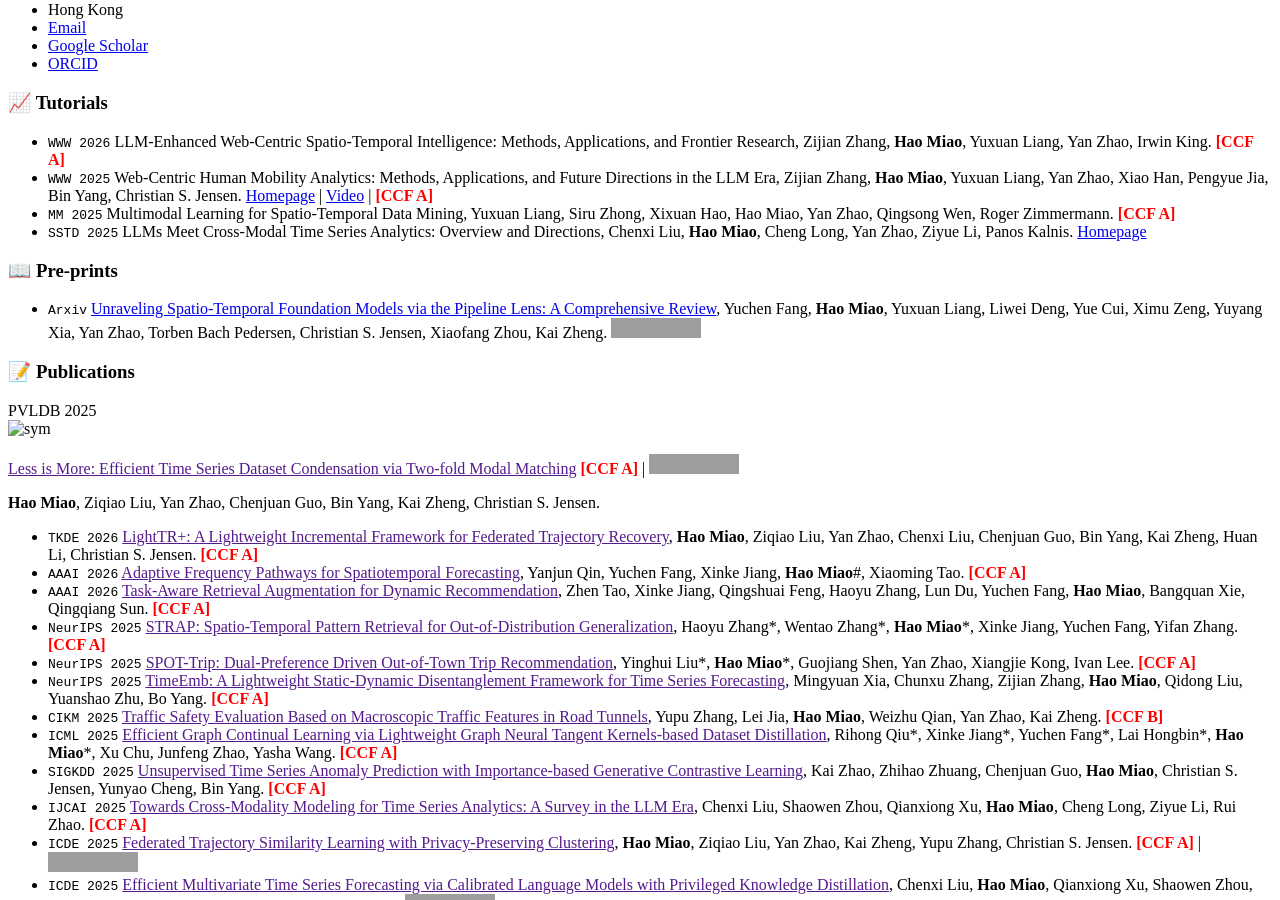
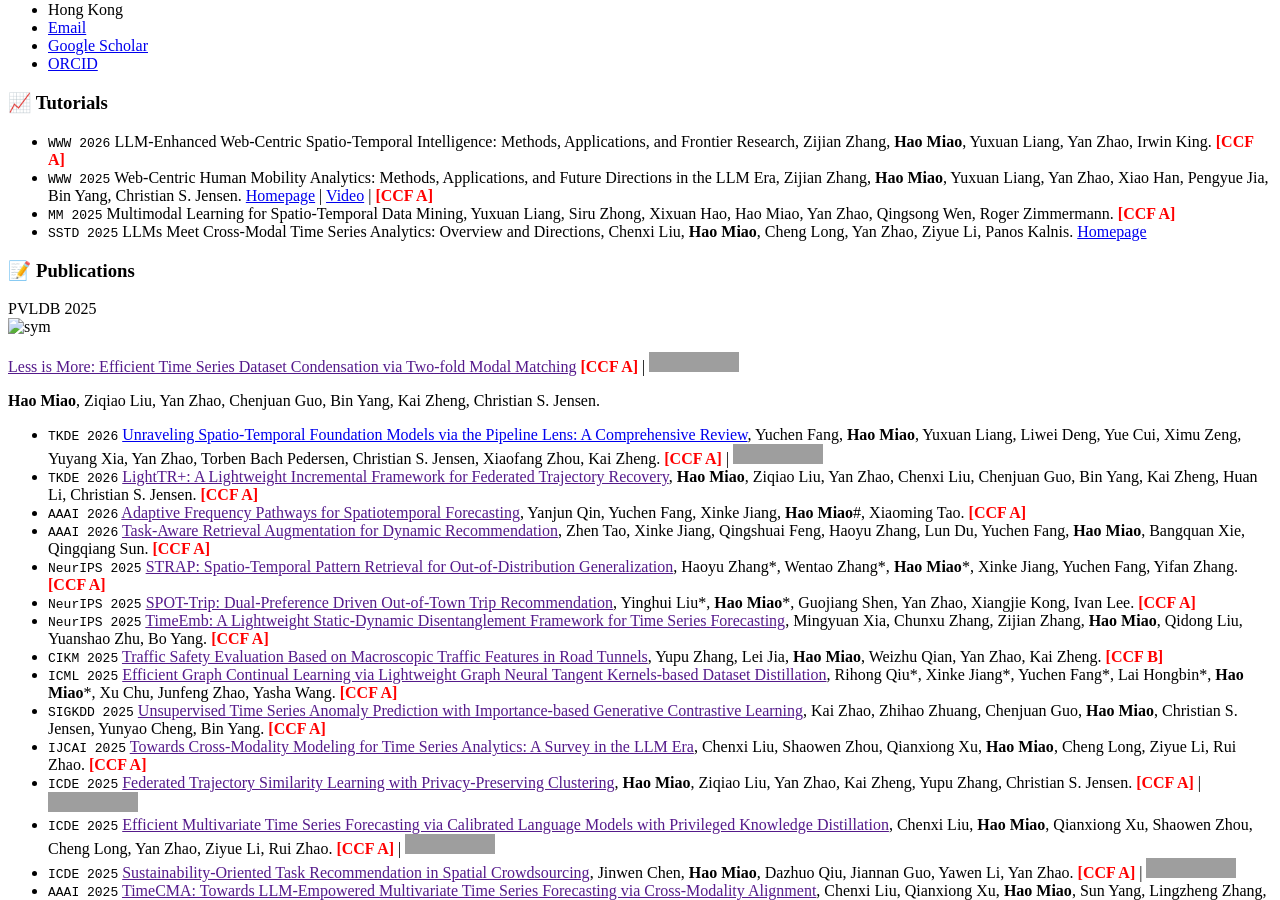
Before and after one commit to MiaoHaoSunny/MiaoHaoSunny.github.io, a Jekyll site: the page built from _pages/includes/pub.md, in a window 1280 px wide and 900 px high, scrolled down 328 px, cut to the strip 0-900 px from the top of the window. Built offline with Jekyll 4.4.1, drawn with Linux system fonts in a browser that asks for light colours; our own code applies the rules of GitHub Pages for plain Markdown files; some of the changed lines change nothing that is shown; grey boxes are pictures that could not be loaded.

Commit message:
Update pub.md

```diff
--- a/_pages/includes/pub.md
+++ b/_pages/includes/pub.md
@@ -3,9 +3,6 @@
 - ``WWW 2025`` Web-Centric Human Mobility Analytics: Methods, Applications, and Future Directions in the LLM Era, Zijian Zhang, **Hao Miao**, Yuxuan Liang, Yan Zhao, Xiao Han, Pengyue Jia, Bin Yang, Christian S. Jensen. [Homepage](https://human-mobility.github.io/) \| [Video](https://drive.google.com/file/d/1my5aEcz_P-SR4it6KSchWNfZgzMUHm5h/view) \| <b><font color="red">[CCF A]</font></b>
 - ``MM 2025`` Multimodal Learning for Spatio-Temporal Data Mining, Yuxuan Liang, Siru Zhong, Xixuan Hao, Hao Miao, Yan Zhao, Qingsong Wen, Roger Zimmermann. <b><font color="red">[CCF A]</font></b>
 - ``SSTD 2025`` LLMs Meet Cross-Modal Time Series Analytics: Overview and Directions, Chenxi Liu, **Hao Miao**, Cheng Long, Yan Zhao, Ziyue Li, Panos Kalnis. [Homepage](https://llm-cmts.github.io/)
-
-# 📖 Pre-prints
-- ``Arxiv`` [Unraveling Spatio-Temporal Foundation Models via the Pipeline Lens: A Comprehensive Review](https://arxiv.org/abs/2506.01364), Yuchen Fang, **Hao Miao**, Yuxuan Liang, Liwei Deng, Yue Cui, Ximu Zeng, Yuyang Xia, Yan Zhao, Torben Bach Pedersen, Christian S. Jensen, Xiaofang Zhou, Kai Zheng. [![](https://img.shields.io/github/stars/LMissher/Awesome-Spatio-Temporal-Foundation-Models?style=social&label=Awesome-Spatio-Temporal-Foundation-Models)](https://github.com/LMissher/Awesome-Spatio-Temporal-Foundation-Models)
 
 # 📝 Publications
 
@@ -17,6 +14,7 @@
 **Hao Miao**, Ziqiao Liu, Yan Zhao, Chenjuan Guo, Bin Yang, Kai Zheng, Christian S. Jensen.
 </div>
 </div>
+- ``TKDE 2026`` [Unraveling Spatio-Temporal Foundation Models via the Pipeline Lens: A Comprehensive Review](https://arxiv.org/abs/2506.01364), Yuchen Fang, **Hao Miao**, Yuxuan Liang, Liwei Deng, Yue Cui, Ximu Zeng, Yuyang Xia, Yan Zhao, Torben Bach Pedersen, Christian S. Jensen, Xiaofang Zhou, Kai Zheng. <b><font color="red">[CCF A]</font></b> \| [![](https://img.shields.io/github/stars/LMissher/Awesome-Spatio-Temporal-Foundation-Models?style=social&label=Awesome-Spatio-Temporal-Foundation-Models)](https://github.com/LMissher/Awesome-Spatio-Temporal-Foundation-Models)
 - ``TKDE 2026`` [LightTR+: A Lightweight Incremental Framework for Federated Trajectory Recovery](), **Hao Miao**, Ziqiao Liu, Yan Zhao, Chenxi Liu, Chenjuan Guo, Bin Yang, Kai Zheng, Huan Li, Christian S. Jensen. <b><font color="red">[CCF A]</font></b>
 - ``AAAI 2026`` [Adaptive Frequency Pathways for Spatiotemporal Forecasting](), Yanjun Qin, Yuchen Fang, Xinke Jiang, **Hao Miao**\#, Xiaoming Tao. <b><font color="red">[CCF A]</font></b>
 - ``AAAI 2026`` [Task-Aware Retrieval Augmentation for Dynamic Recommendation](), Zhen Tao, Xinke Jiang, Qingshuai Feng, Haoyu Zhang, Lun Du, Yuchen Fang, **Hao Miao**, Bangquan Xie, Qingqiang Sun. <b><font color="red">[CCF A]</font></b>
```
